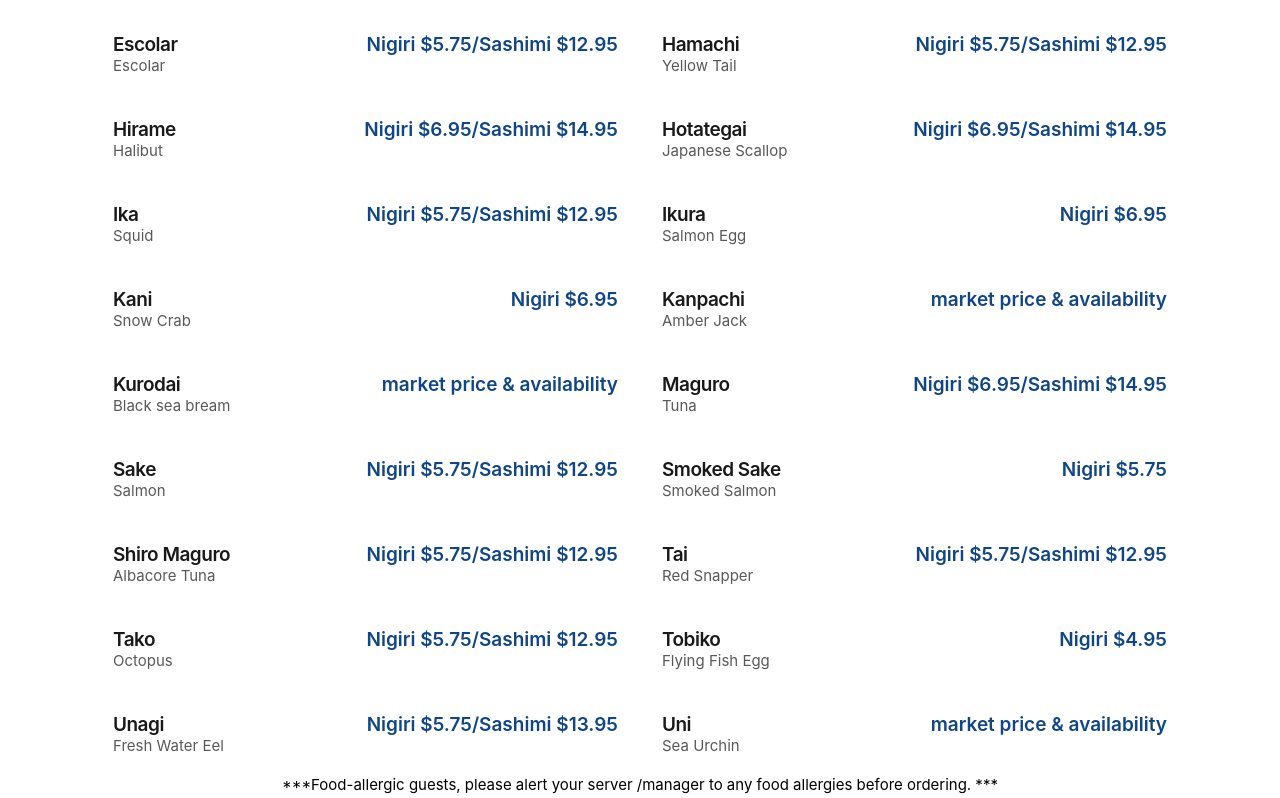
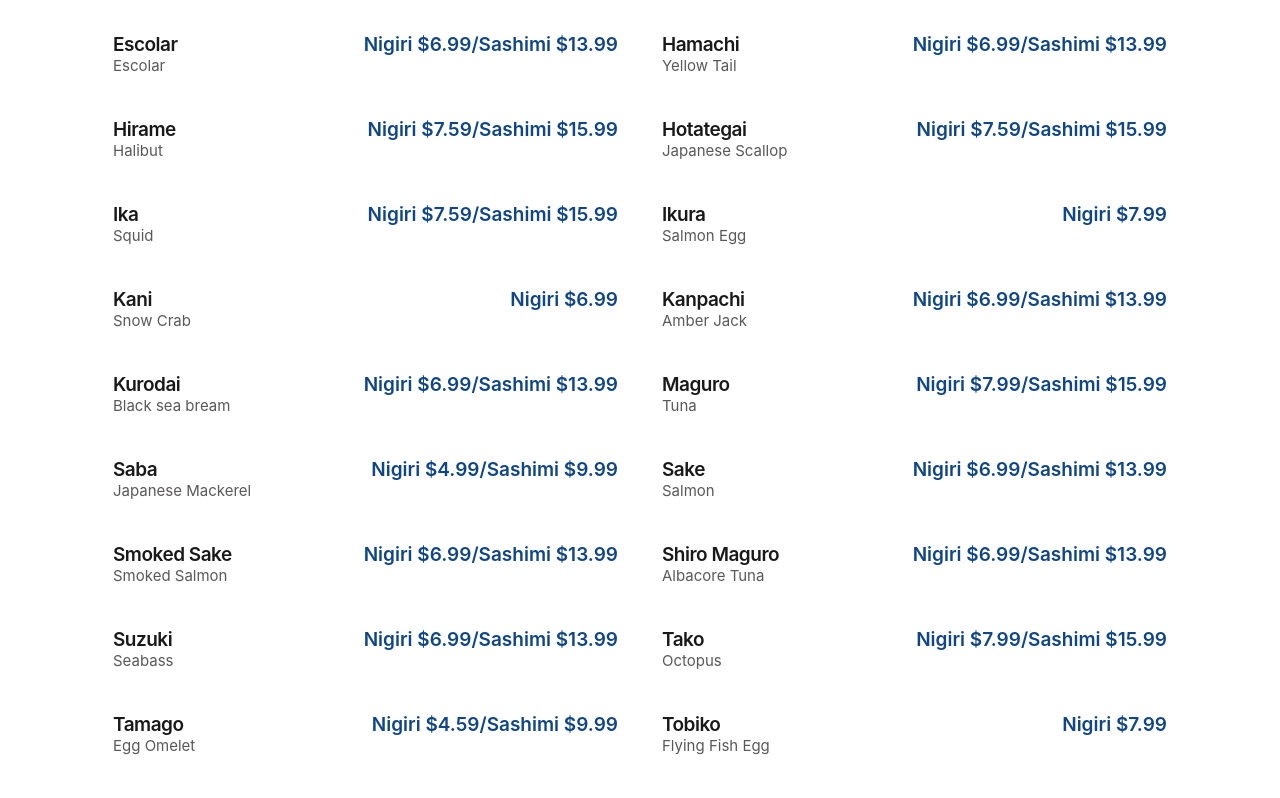
Before and after one commit to sai8e/sakanasushibar_website, a React (Create React App) app: page /menu in a window 1280 px wide. Shown: the part 5780-6578 px from the top of the page. Built offline with nearby package versions, Linux system fonts and the light colour scheme; the HTML template or start-up script is replaced by a standard one.

Commit message:
Update nigiri_sushi&sashimi.js

```diff
--- a/src/components/pages/menu_items/nigiri_sushi&sashimi.js
+++ b/src/components/pages/menu_items/nigiri_sushi&sashimi.js
@@ -5,7 +5,7 @@ export default [
     tag: "nigiri&sashimi_combo",
     name: "Ama Ebi",
     description: "Sweet Shrimp",
-    price: "Nigiri $6.95",
+    price: "Nigiri $7.59",
   },
   {
     id: "93",
@@ -13,7 +13,7 @@ export default [
     tag: "nigiri&sashimi_combo",
     name: "Ebi",
     description: "Shrimp",
-    price: "Nigiri $4.95/Sashimi $9.95",
+    price: "Nigiri $4.99/Sashimi $9.99",
   },
   {
     id: "94",
@@ -21,7 +21,7 @@ export default [
     tag: "nigiri&sashimi_combo",
     name: "Escolar",
     description: "Escolar",
-    price: "Nigiri $5.75/Sashimi $12.95",
+    price: "Nigiri $6.99/Sashimi $13.99",
   },
   {
     id: "95",
@@ -29,7 +29,7 @@ export default [
     tag: "nigiri&sashimi_combo",
     name: "Hamachi",
     description: "Yellow Tail",
-    price: "Nigiri $5.75/Sashimi $12.95",
+    price: "Nigiri $6.99/Sashimi $13.99",
   },
   {
     id: "96",
@@ -37,7 +37,7 @@ export default [
     tag: "nigiri&sashimi_combo",
     name: "Hirame",
     description: "Halibut",
-    price: "Nigiri $6.95/Sashimi $14.95",
+    price: "Nigiri $7.59/Sashimi $15.99",
   },
   {
     id: "97",
@@ -45,7 +45,7 @@ export default [
     tag: "nigiri&sashimi_combo",
     name: "Hotategai",
     description: "Japanese Scallop",
-    price: "Nigiri $6.95/Sashimi $14.95",
+    price: "Nigiri $7.59/Sashimi $15.99",
   },
   {
     id: "98",
@@ -53,7 +53,7 @@ export default [
     tag: "nigiri&sashimi_combo",
     name: "Ika",
     description: "Squid",
-    price: "Nigiri $5.75/Sashimi $12.95",
+    price: "Nigiri $7.59/Sashimi $15.99",
   },
   {
     id: "99",
@@ -61,7 +61,7 @@ export default [
     tag: "nigiri&sashimi_combo",
     name: "Ikura",
     description: "Salmon Egg",
-    price: "Nigiri $6.95",
+    price: "Nigiri $7.99",
   },
   {
     id: "100",
@@ -69,7 +69,7 @@ export default [
     tag: "nigiri&sashimi_combo",
     name: "Kani",
     description: "Snow Crab",
-    price: "Nigiri $6.95",
+    price: "Nigiri $6.99",
   },
   {
     id: "101",
@@ -77,7 +77,7 @@ export default [
     tag: "nigiri&sashimi_combo",
     name: "Kanpachi",
     description: "Amber Jack",
-    price: "market price & availability",
+    price: "Nigiri $6.99/Sashimi $13.99",
   },
   {
     id: "101",
@@ -85,7 +85,7 @@ export default [
     tag: "nigiri&sashimi_combo",
     name: "Kurodai",
     description: "Black sea bream",
-    price: "market price & availability",
+    price: "Nigiri $6.99/Sashimi $13.99",
   },
   {
     id: "102",
@@ -93,7 +93,15 @@ export default [
     tag: "nigiri&sashimi_combo",
     name: "Maguro",
     description: "Tuna",
-    price: "Nigiri $6.95/Sashimi $14.95",
+    price: "Nigiri $7.99/Sashimi $15.99",
+  },
+    {
+    id: "102",
+    imageName: "img4.jpg",
+    tag: "nigiri&sashimi_combo",
+    name: "Saba",
+    description: "Japanese Mackerel",
+    price: "Nigiri $4.99/Sashimi $9.99",
   },
   {
     id: "103",
@@ -101,7 +109,7 @@ export default [
     tag: "nigiri&sashimi_combo",
     name: "Sake",
     description: "Salmon",
-    price: "Nigiri $5.75/Sashimi $12.95",
+    price: "Nigiri $6.99/Sashimi $13.99",
   },
   {
     id: "104",
@@ -109,7 +117,7 @@ export default [
     tag: "nigiri&sashimi_combo",
     name: "Smoked Sake",
     description: "Smoked Salmon",
-    price: "Nigiri $5.75",
+    price: "Nigiri $6.99/Sashimi $13.99",
   },
   {
     id: "105",
@@ -117,15 +125,15 @@ export default [
     tag: "nigiri&sashimi_combo",
     name: "Shiro Maguro",
     description: "Albacore Tuna",
-    price: "Nigiri $5.75/Sashimi $12.95",
+    price: "Nigiri $6.99/Sashimi $13.99",
   },
   {
     id: "106",
     imageName: "img4.jpg",
     tag: "nigiri&sashimi_combo",
-    name: "Tai",
-    description: "Red Snapper",
-    price: "Nigiri $5.75/Sashimi $12.95",
+    name: "Suzuki",
+    description: "Seabass",
+    price: "Nigiri $6.99/Sashimi $13.99",
   },
   {
     id: "107",
@@ -133,7 +141,15 @@ export default [
     tag: "nigiri&sashimi_combo",
     name: "Tako",
     description: "Octopus",
-    price: "Nigiri $5.75/Sashimi $12.95",
+    price: "Nigiri $7.99/Sashimi $15.99",
+  },
+  {
+    id: "107",
+    imageName: "img2.jpg",
+    tag: "nigiri&sashimi_combo",
+    name: "Tamago",
+    description: "Egg Omelet",
+    price: "Nigiri $4.59/Sashimi $9.99",
   },
   {
     id: "108",
@@ -141,7 +157,7 @@ export default [
     tag: "nigiri&sashimi_combo",
     name: "Tobiko",
     description: "Flying Fish Egg",
-    price: "Nigiri $4.95",
+    price: "Nigiri $7.99",
   },
   {
     id: "109",
@@ -149,7 +165,7 @@ export default [
     tag: "nigiri&sashimi_combo",
     name: "Unagi",
     description: "Fresh Water Eel",
-    price: "Nigiri $5.75/Sashimi $13.95",
+    price: "Nigiri $7.99/Sashimi $15.99",
   },
   {
     id: "110",
```
